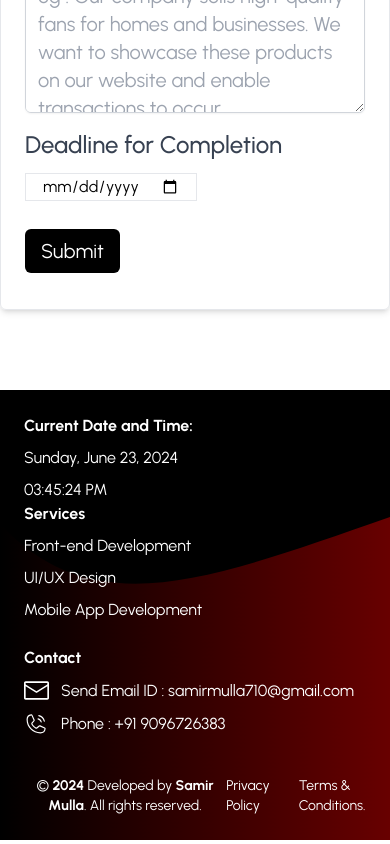
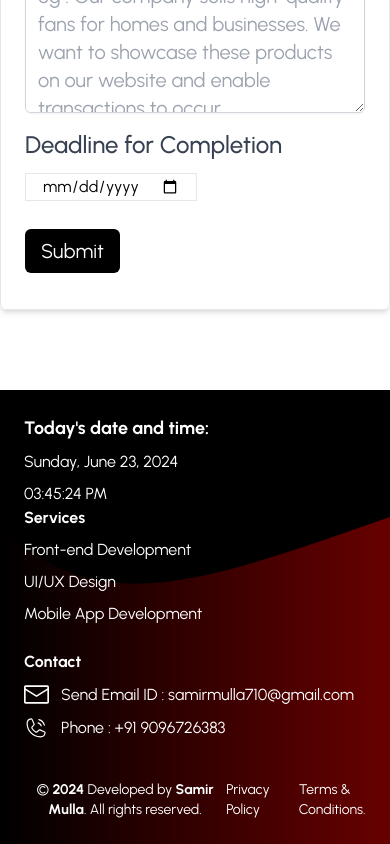
Before and after one commit to Samir-Mulla/my-portfolio-website, a React (Vite) app: page / in a window 390 px wide. Shown: the part 4397-5241 px from the top of the page. Built offline with nearby package versions, Linux system fonts and the light colour scheme.

Commit message:
component : written responsive typography

```diff
--- a/src/components/CurrentDateTime/CurrentDateTime.jsx
+++ b/src/components/CurrentDateTime/CurrentDateTime.jsx
@@ -51,7 +51,9 @@ function CurrentDateTime() {
 
   return (
     <div>
-      <h5 className="font-bold mb-2">Current Date and Time:</h5>
+      <h5 className="font-bold mb-2 text-lg md:text-xl lg:text-2xl">
+        Today's date and time:
+      </h5>
       <p>
         {currentDay}, {currentMonth} {currentDate}, {currentYear}
       </p>
```
